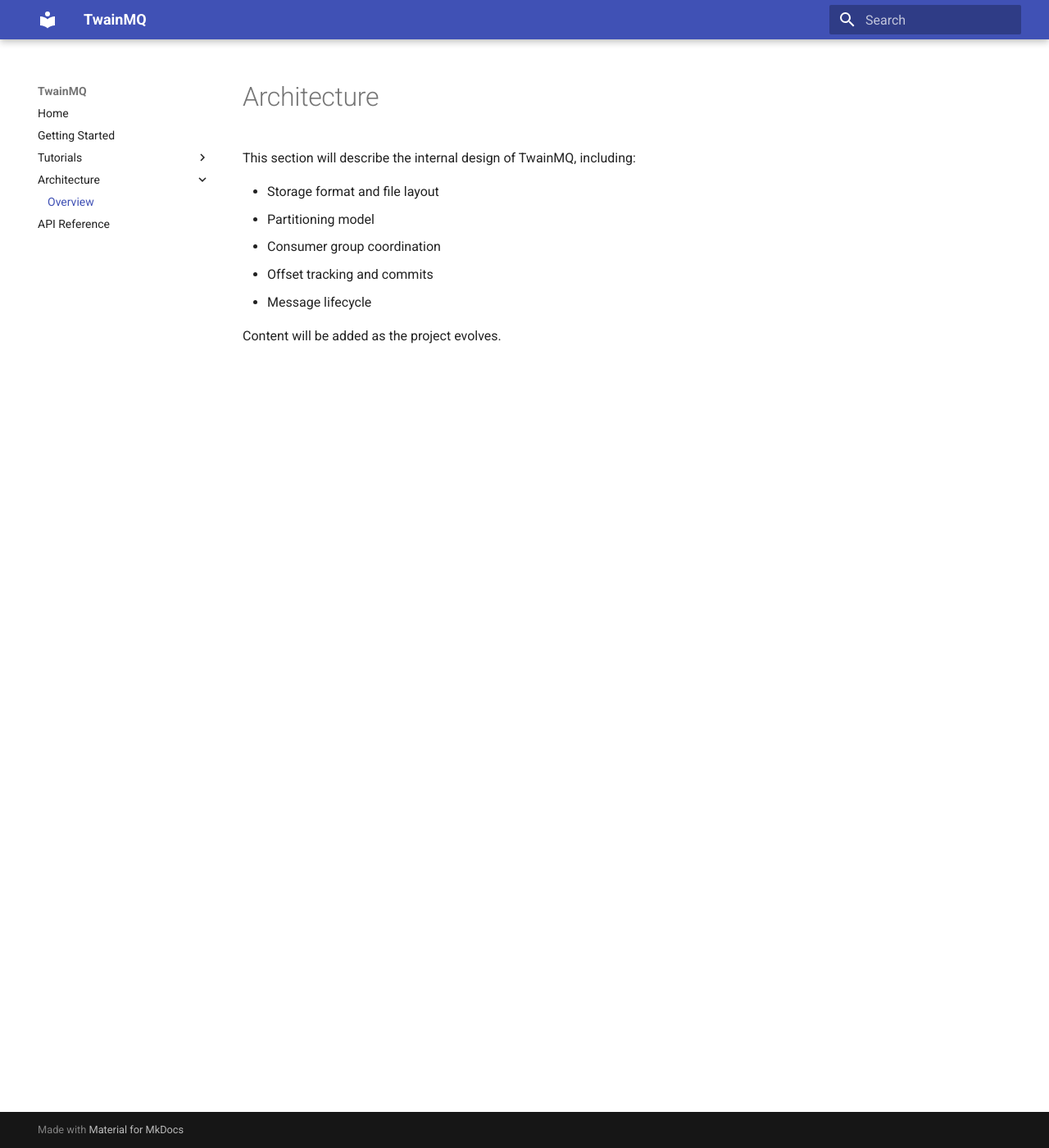
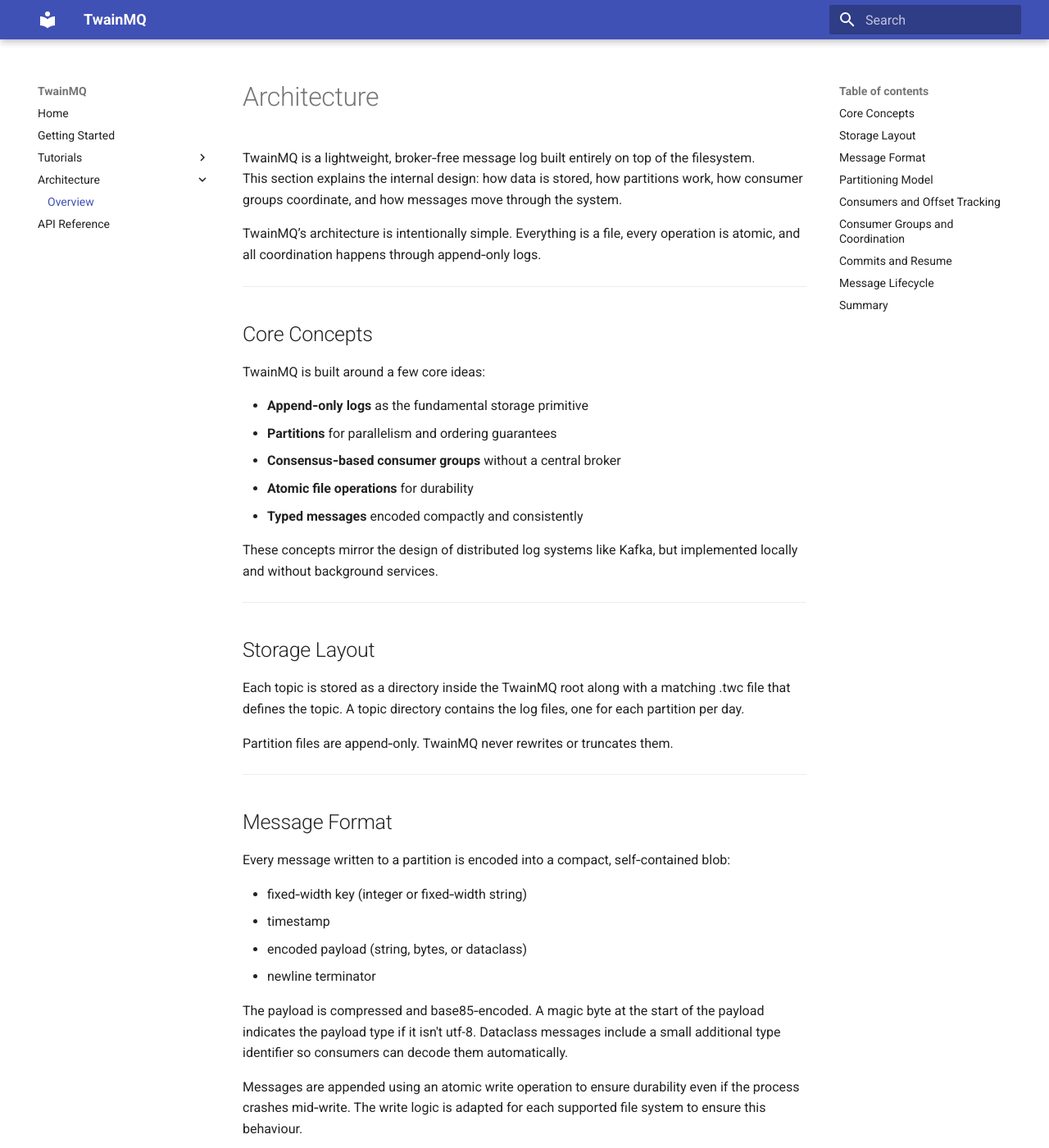
Before and after one commit to BlueRaven314/TwainMQ, an MkDocs documentation site: the page built from docs/architecture/index.md, in a window 1280 px wide and 1400 px high. Shown: the whole window at 82% size. Built offline with MkDocs 1.6.1 and Material for MkDocs 9.7.7, drawn with Linux system fonts in a browser that asks for light colours; some of the changed text lies outside the part shown.

Commit message:
Architecture introduction

```diff
--- a/docs/architecture/index.md
+++ b/docs/architecture/index.md
@@ -1,11 +1,178 @@
 # Architecture
 
-This section will describe the internal design of TwainMQ, including:
+TwainMQ is a lightweight, broker‑free message log built entirely on top of the filesystem.
+This section explains the internal design: how data is stored, how partitions work, how
+consumer groups coordinate, and how messages move through the system.
 
-- Storage format and file layout
-- Partitioning model
-- Consumer group coordination
-- Offset tracking and commits
-- Message lifecycle
+TwainMQ’s architecture is intentionally simple. Everything is a file, every operation is
+atomic, and all coordination happens through append‑only logs.
 
-Content will be added as the project evolves.
+---
+
+## Core Concepts
+
+TwainMQ is built around a few core ideas:
+
+- **Append‑only logs** as the fundamental storage primitive
+- **Partitions** for parallelism and ordering guarantees
+- **Consensus‑based consumer groups** without a central broker
+- **Atomic file operations** for durability
+- **Typed messages** encoded compactly and consistently
+
+These concepts mirror the design of distributed log systems like Kafka, but implemented
+locally and without background services.
+
+---
+
+## Storage Layout
+
+Each topic is stored as a directory inside the TwainMQ root along with a matching .twc file that defines the topic.  A topic directory contains the log files, one for each partition per day.
+
+Partition files are append‑only. TwainMQ never rewrites or truncates them.
+
+---
+
+## Message Format
+
+Every message written to a partition is encoded into a compact, self‑contained blob:
+
+- fixed‑width key (integer or fixed‑width string)
+- timestamp
+- encoded payload (string, bytes, or dataclass)
+- newline terminator
+
+The payload is compressed and base85‑encoded. A magic byte at the start of the payload indicates the payload type if it isn't utf-8.
+Dataclass messages include a small additional type identifier so consumers can decode them automatically.
+
+Messages are appended using an atomic write operation to ensure durability even if the process crashes mid‑write.  The write logic is adapted
+for each supported file system to ensure this behaviour.
+
+---
+
+## Partitioning Model
+
+TwainMQ uses **key‑based partitioning**. The partitioner maps:
+
+    (key, number_of_partitions) → partition_index
+
+By default, a stable 64‑bit hash is used. Keys may be:
+
+- integers
+- fixed‑width strings (`charN` topics)
+
+The standard partitioner provides these guarantees:
+
+- messages with the same key always go to the same partition
+- ordering is preserved within each partition
+- partitions can be processed independently and in parallel
+
+---
+
+## Consumers and Offset Tracking
+
+A consumer reads messages from the partitions it owns. Each consumer maintains:
+
+- a list of assigned partitions
+- an offset for each partition
+- a record of the last successfully polled partition (for round‑robin fairness)
+
+Offsets are stored locally in memory and committed to the consumer group when using
+group mode.
+
+Polling is round‑robin:
+
+- the consumer rotates through its partitions
+- each call returns the next available message
+- no partition can starve another
+
+This behaviour differs from Kafka, where a single partition may dominate consumption if
+it has a backlog.
+
+---
+
+## Consumer Groups and Coordination
+
+TwainMQ implements consumer groups without a broker. Coordination happens through a
+special **group log** stored in:
+
+    --group--<group-name>/
+
+Consumers periodically send heartbeat messages and rebalance requests into this log.
+
+A rebalance works like this:
+
+1. A consumer triggers a rebalance (cheap and safe).
+2. All consumers write a “still alive” message.
+3. After the rebalance window ends, the group agrees on which consumers are active.
+4. Partitions are assigned so each is owned by exactly one consumer.
+5. Consumers update their local state and continue polling.
+
+Rebalances never pause consumption. Paritions are assigned with priority to the existing owner
+to minimise the number of "moves" that are made.  If all consumers respond, the rebalance is a no‑op.
+
+This model provides Kafka‑like semantics without a central coordinator.
+
+---
+
+## Commits and Resume
+
+Consumers in a group can commit their offsets. A commit records:
+
+- the partition
+- the offset
+- the consumer ID
+- a timestamp
+
+When a consumer joins a group, it resumes from the last committed offset for each
+partition it is assigned.
+
+Standalone consumers (not in a group) cannot commit, but they can still read from the
+beginning or from “now”.
+
+---
+
+## Message Lifecycle
+
+A message moves through TwainMQ in five steps:
+
+1. **Producer writes**
+   The message is encoded, partitioned, and appended atomically.
+
+2. **Stored on disk**
+   The message sits in an append‑only partition file.
+
+3. **Consumer polls**
+   The consumer reads the next message from its assigned partitions.
+
+4. **Consumer processes**
+   The application handles the message payload.
+
+5. **Commit (optional)**
+   If in a group, the consumer records its progress so others can resume.
+
+This lifecycle is intentionally minimal. TwainMQ does not delete, compact, or reorder
+messages. What you write is what you read.
+
+(Compaction and deletion/archive is a planned features for the future)
+
+---
+
+## Summary
+
+TwainMQ’s architecture is built on:
+
+- simple, durable file operations
+- predictable partitioning
+- lightweight consumer‑group consensus
+- minimal moving parts
+
+The result is a message log that is easy to understand, easy to debug, and easy to embed
+in small systems — while still offering many of the semantics of larger distributed
+brokers.
+
+Explore the rest of the architecture section for deeper details on:
+
+- **Message Keys**
+- **Consumer Group Internals**
+- **Partitioning Strategies**
+- **Encoding and Message Types**
```
